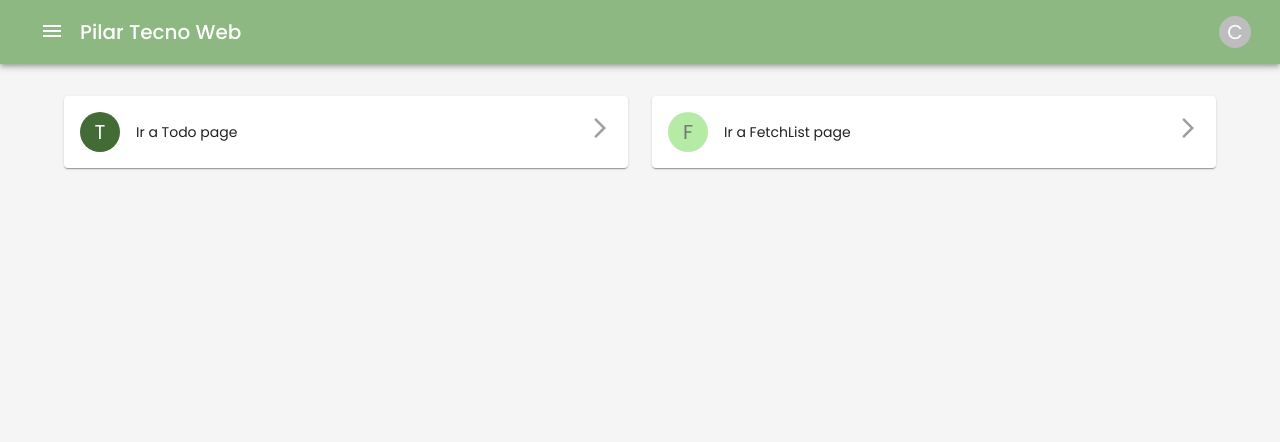
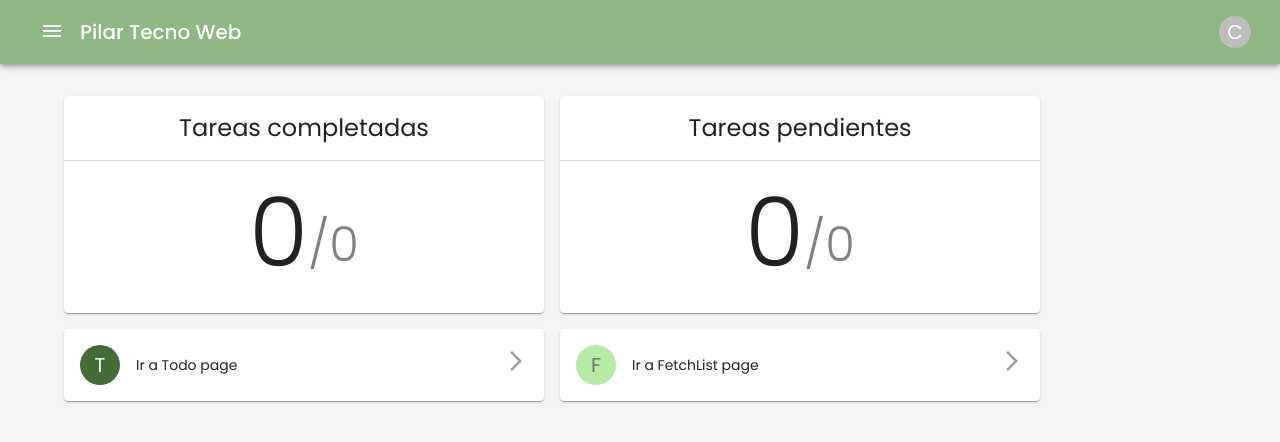
Before and after one commit to CrisCorzo97/pilar-web, a React (Create React App) app: page / in a window 1280 px wide. Shown: the top 442 px of the page. Built offline with nearby package versions, Linux system fonts and the light colour scheme.

Commit message:
feat: add cards in dashboard page

```diff
--- a/src/pages/dashboard/Dashboard.jsx
+++ b/src/pages/dashboard/Dashboard.jsx
@@ -1,18 +1,90 @@
-import { Avatar, Card, CardHeader, Grid, IconButton } from "@mui/material";
+import {
+  Avatar,
+  Card,
+  CardContent,
+  CardHeader,
+  Grid,
+  IconButton,
+  Typography,
+} from "@mui/material";
 import ArrowForwardIosIcon from "@mui/icons-material/ArrowForwardIos";
 import { useNavigate } from "react-router-dom";
 import { theme } from "../../theme/";
+import { useSelector } from "react-redux";
+import { useEffect, useState } from "react";
 
 const Dashboard = () => {
+  const [tasksDone, setTasksDone] = useState(0);
+  const [allTasks, setAllTasks] = useState(0);
+
   const navigate = useNavigate();
+
+  const taskStore = useSelector((state) => state.tasks);
 
   const handleNavigate = (path) => {
     navigate(`/${path}`, { replace: true });
   };
 
+  const getTasksDone = () => {
+    const tasksDone = taskStore.filter((task) => task.done === true);
+
+    return setTasksDone(tasksDone.length);
+  };
+
+  useEffect(() => {
+    getTasksDone();
+    setAllTasks(taskStore.length);
+  }, [taskStore]);
+
   return (
-    <Grid container spacing={3}>
-      <Grid item xs={6}>
+    <Grid container columnGap={2} rowGap={2} gridTemplateColumns={2}>
+      <Grid item md={5}>
+        <Card>
+          <CardHeader
+            title="Tareas completadas"
+            sx={{ borderBottom: "1px solid lightgray", textAlign: "center" }}
+          />
+          <CardContent
+            sx={{
+              display: "flex",
+              alignItems: "flex-end",
+              justifyContent: "center",
+            }}
+          >
+            <Typography variant="h1">{tasksDone}</Typography>
+            <Typography
+              variant="h3"
+              color="grey"
+              sx={{ paddingBottom: 2, fontWeight: 2 }}
+            >{`/${allTasks}`}</Typography>
+          </CardContent>
+        </Card>
+      </Grid>
+
+      <Grid item md={5}>
+        <Card>
+          <CardHeader
+            title="Tareas pendientes"
+            sx={{ borderBottom: "1px solid lightgray", textAlign: "center" }}
+          />
+          <CardContent
+            sx={{
+              display: "flex",
+              alignItems: "flex-end",
+              justifyContent: "center",
+            }}
+          >
+            <Typography variant="h1">{allTasks - tasksDone}</Typography>
+            <Typography
+              variant="h3"
+              color="grey"
+              sx={{ paddingBottom: 2, fontWeight: 2 }}
+            >{`/${allTasks}`}</Typography>
+          </CardContent>
+        </Card>
+      </Grid>
+
+      <Grid item md={5}>
         <Card
           onClick={() => handleNavigate("todo")}
           sx={{
@@ -42,7 +114,7 @@ const Dashboard = () => {
         </Card>
       </Grid>
 
-      <Grid item xs={6}>
+      <Grid item md={5}>
         <Card
           onClick={() => handleNavigate("fetch-list")}
           sx={{
```
